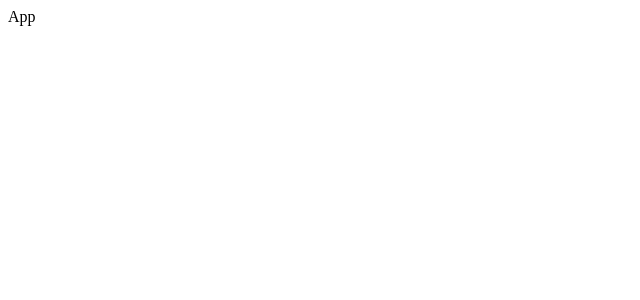
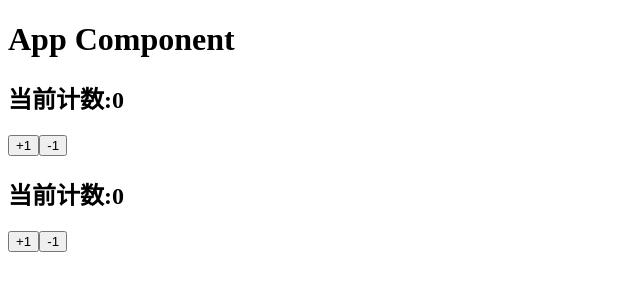
Before and after one commit to leafjava/coderwhy09_learn_reacthooks, a React (Create React App) app: page / in a window 1280 px wide. Shown: the top 300 px of the page, without its empty margins (0-640 px from the left). Built offline with nearby package versions, Linux system fonts and the light colour scheme.

Commit message:
1576_day87_Redux核心原理-React路由-Hooks-15_(掌握)Hooks-类组件和函数组件结合Hook的对比

```diff
--- /dev/null
+++ b/src/02_计数器实现对比/App.jsx
@@ -0,0 +1,15 @@
+import React, { memo } from 'react'
+import CounterClass from './CounterClass'
+import CounterHook from './CounterHook'
+
+const App = memo(() => {
+  return (
+    <div>
+      <h1>App Component</h1>
+      <CounterClass/>
+      <CounterHook/>
+    </div>
+  )
+})
+
+export default App
--- /dev/null
+++ b/src/02_计数器实现对比/CounterClass.jsx
@@ -0,0 +1,37 @@
+import React, { PureComponent } from 'react'
+
+export class CounterClass extends PureComponent {
+  constructor(props){
+    super(props)
+
+    this.state = {
+      counter:0
+    }
+  }
+
+  increment(){
+    this.setState({
+      counter:this.state.counter + 1
+    })
+  }
+
+  decrement(){
+    this.setState({
+      counter:this.state.counter - 1
+    })
+  }
+
+  render() {
+    const { counter } = this.state
+
+    return (
+      <div>
+        <h2>当前计数:{counter}</h2>
+        <button onClick={e => this.increment()}>+1</button>
+        <button onClick={e => this.decrement()}>-1</button>
+      </div>
+    )
+  }
+}
+
+export default CounterClass
--- /dev/null
+++ b/src/02_计数器实现对比/CounterHook.jsx
@@ -0,0 +1,15 @@
+import {memo,useState} from "react"
+
+function CounterHook(props){
+  const [counter, setCounter] = useState(0)
+
+  return (
+    <div>
+      <h2>当前计数:{counter}</h2>
+      <button onClick={e => setCounter(counter + 1)}>+1</button>
+      <button onClick={e => setCounter(counter - 1)}>-1</button>
+    </div>
+  )
+}
+
+export default memo(CounterHook)
--- a/src/App.jsx
+++ b/src/App.jsx
@@ -1,9 +1,57 @@
 import React, { PureComponent } from 'react'
+
+class HelloWorld extends PureComponent {
+  constructor(props){
+    super(props)
+
+    this.state = {
+      message:"Hello World"
+    }
+  }
+
+  changeText(){
+    this.setState({
+      message:"你好啊,李银河!"
+    })
+  }
+
+  render(){
+    const { message } = this.state
+
+    return (
+      <div>
+        <h2>内容:{message}</h2>
+        <button onClick={e => this.changeText()}>修改文本</button>
+      </div>
+
+    )
+  }
+}
+
+function HelloWorld2(props){
+  let message = "Hello World"
+
+  // 函数式组件存在的最大缺陷:
+  // 1.组件不会被重新渲染:修改message之后,组件知道自己要重新进行渲染么?
+  // 2.如果页面重新渲染:函数会被重新执行,第二次重新执行时,会重新给message赋值为hello world
+  // 3.类似于生命周期的回调:也是没有的
+
+  return (
+    <div>
+      <h2>内容2:{message}</h2>
+      <button onClick={e => message = "你好啊,李银河!"}>修改文本</button>
+    </div>
+  )
+}
 
 export class App extends PureComponent {
   render() {
     return (
-      <div>App</div>
+      <div>
+        <HelloWorld/>
+        <hr/>
+        <HelloWorld2/>
+      </div>
     )
   }
 }
--- a/src/index.js
+++ b/src/index.js
@@ -1,6 +1,7 @@
 import React from 'react';
 import ReactDOM from 'react-dom/client';
-import App from './App';
+// import App from './App';
+import App from './02_计数器实现对比/App';
 
 const root = ReactDOM.createRoot(document.getElementById('root'));
 root.render(
```
